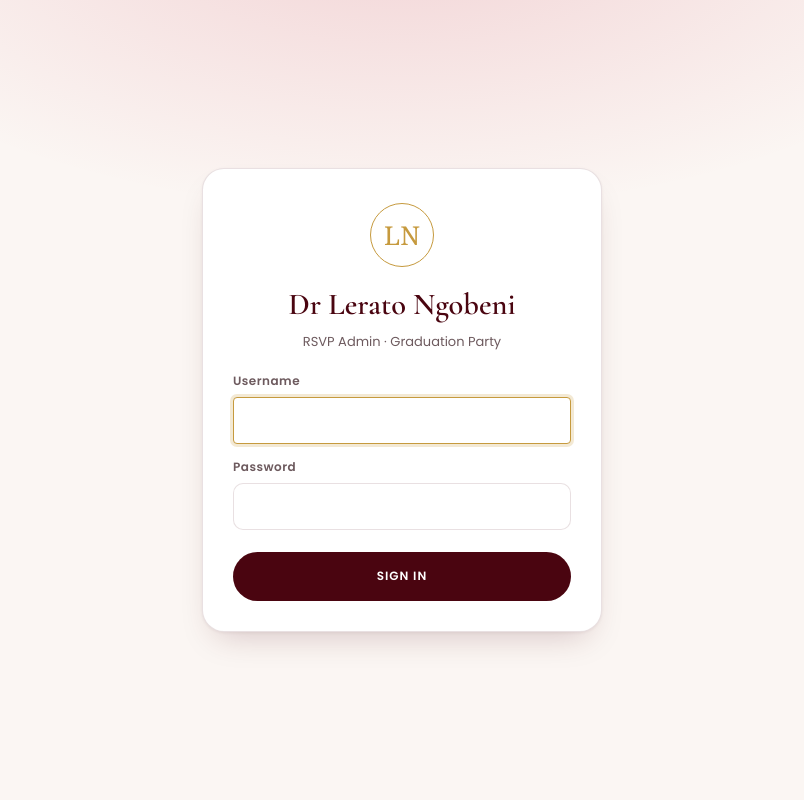
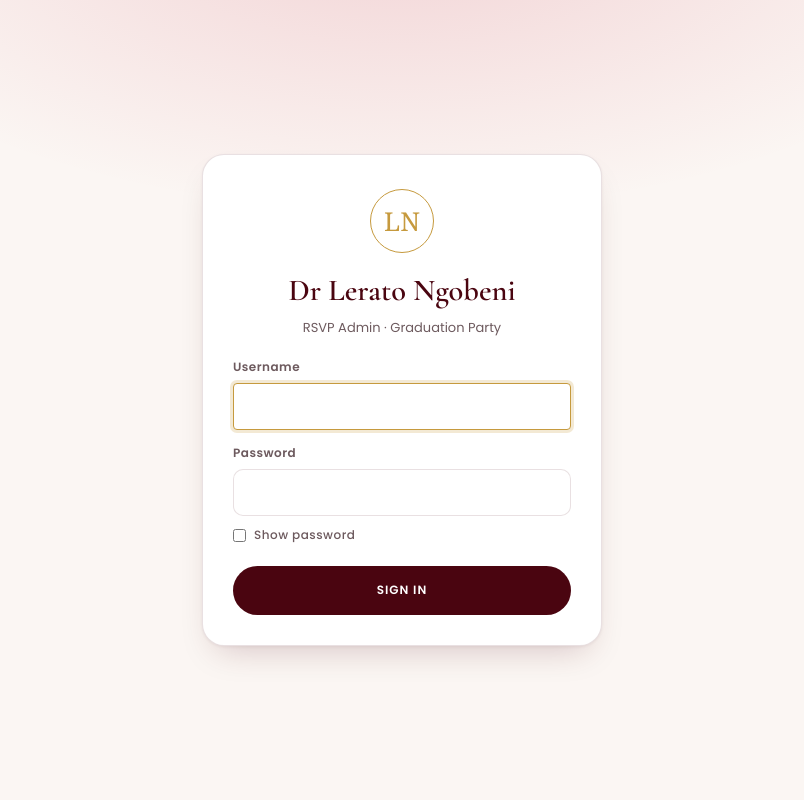
Before and after one commit to molefifransnonyane-dev/DrLeratoNgobeniRSVP, a PHP site: page /admin/ in a window 1280 px wide. Shown: the whole page, without its empty margins (238-1042 px from the left). Run offline with PHP 8.4, Linux system fonts and the light colour scheme; some web fonts are replaced.

Commit message:
Admin login: tolerate stray whitespace and add show-password toggle
Co-Authored-By: Claude Sonnet 5.5 <noreply@anthropic.com>

```diff
--- a/admin/admin.css
+++ b/admin/admin.css
@@ -43,6 +43,8 @@ textarea{resize:vertical}
   radial-gradient(900px 420px at 50% -10%,rgba(196,30,58,.16),transparent 70%),var(--off-white)}
 .login-card{width:min(100%,400px);background:var(--white);border:1px solid var(--line);border-radius:22px;padding:34px 30px 30px;box-shadow:var(--shadow);text-align:center}
 .login-card .brand-mark{margin:0 auto 14px}
+.login-card .show-pw{display:flex;align-items:center;gap:8px;margin:10px 0 0;font-weight:500;cursor:pointer}
+.login-card .show-pw input{width:auto;padding:0}
 .login-card h1{font-family:var(--serif);font-weight:600;font-size:1.9rem;color:var(--burgundy-deep)}
 .login-card .sub{color:var(--ink-soft);font-size:13px;margin:4px 0 20px}
 .login-card label{text-align:left}
--- a/admin/admin.js
+++ b/admin/admin.js
@@ -1,5 +1,12 @@
 (function () {
   'use strict';
+
+  var showpw = document.getElementById('showpw');
+  if (showpw) {
+    showpw.addEventListener('change', function () {
+      document.getElementById('password').type = showpw.checked ? 'text' : 'password';
+    });
+  }
 
   document.querySelectorAll('form[data-confirm]').forEach(function (f) {
     f.addEventListener('submit', function (e) {
--- a/admin/index.php
+++ b/admin/index.php
@@ -171,11 +171,12 @@ if ($user === null || !isset(all_users()[$user])) {
         <input id="username" name="username" type="text" autocomplete="username" autocapitalize="none" spellcheck="false" required autofocus>
         <label for="password">Password</label>
         <input id="password" name="password" type="password" autocomplete="current-password" required>
+        <label class="show-pw"><input type="checkbox" id="showpw"> Show password</label>
         <button class="btn btn-primary" type="submit">Sign in</button>
       </form>
     </main>
     <?php
-    page_foot(false);
+    page_foot(true);
     exit;
 }
 
--- a/lib/bootstrap.php
+++ b/lib/bootstrap.php
@@ -445,6 +445,11 @@ function try_login(string $user, string $pass): bool
     $users = all_users();
     $hash = $users[$user] ?? '$2y$11$abcdefghijklmnopqrstuuAAAAAAAAAAAAAAAAAAAAAAAAAAAAAAAA';
     $ok = password_verify($pass, $hash) && isset($users[$user]);
+    // Pasted passwords often carry a stray space or line break; accept those too.
+    $clean = trim($pass);
+    if (!$ok && $clean !== $pass && $clean !== '') {
+        $ok = password_verify($clean, $hash) && isset($users[$user]);
+    }
     return $ok;
 }
 
```
